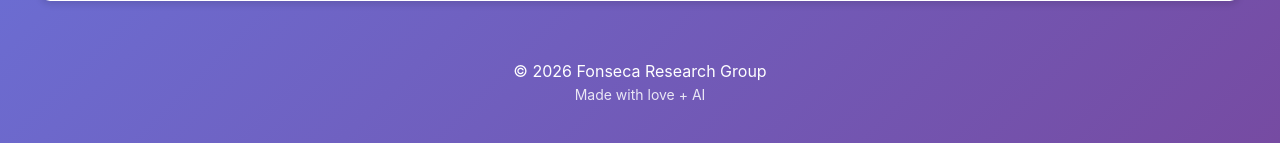
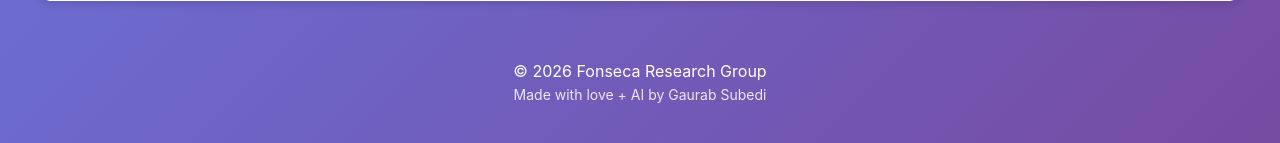
Before and after one commit to UNLVCS/Transcription_Website, a Flask app: page /dashboard in a window 1280 px wide. Shown: the part 764-907 px from the top of the page. Run offline with Flask 3, Linux system fonts and the light colour scheme; the visitor is signed in with stand-in values (Sample User, id 1); data that the repository does not hold is empty.

Commit message:
Add Gaurab Subedi credit to footer
Co-Authored-By: Claude Opus 4.6 <noreply@anthropic.com>

```diff
--- a/templates/base.html
+++ b/templates/base.html
@@ -216,7 +216,7 @@
 
         <footer>
             <p>&copy; 2026 Fonseca Research Group</p>
-            <p style="margin-top: 5px; font-size: 14px; opacity: 0.85;">Made with love + AI</p>
+            <p style="margin-top: 5px; font-size: 14px; opacity: 0.85;">Made with love + AI by Gaurab Subedi</p>
         </footer>
     </div>
 
```
